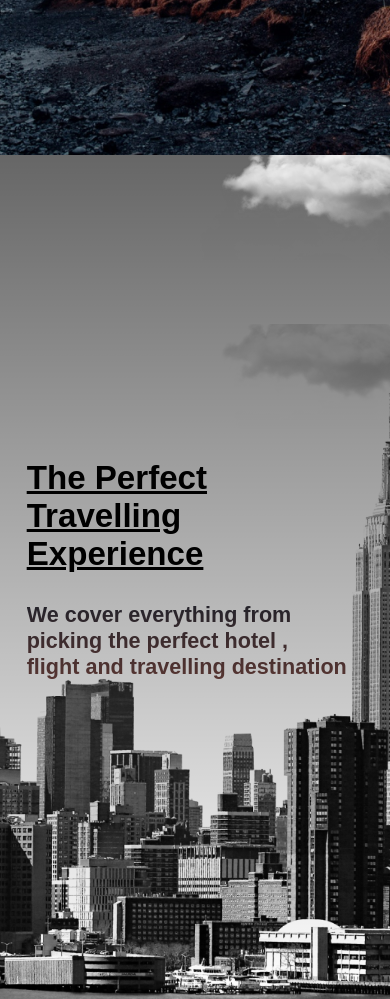
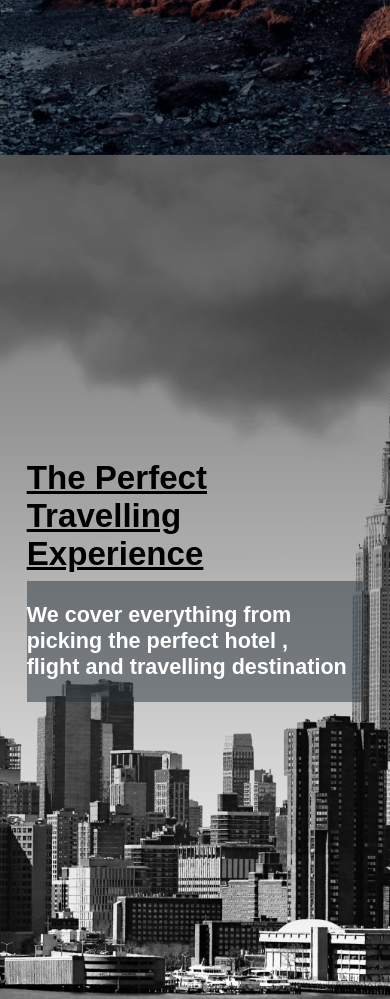
Before and after one commit to hardik8528/Travelly, a plain HTML site: page index.html in a window 390 px wide. Shown: the part 720-1719 px from the top of the page. Drawn offline with Linux system fonts and the light colour scheme; a web font is replaced by a local one.

Commit message:
Some animation done

```diff
--- a/index.html
+++ b/index.html
@@ -35,7 +35,6 @@
             <h2>The Perfect Travelling Experience</h2>
             <h3>We cover everything from picking the perfect hotel , <br>flight and travelling destination</h3>
             <img src="/image/cloud.png" class="cloud moving-cloud-1">
-            <img src="/image/cloud.png" class="cloud moving-cloud-2">
         </header>
     </section>
 </body>
--- a/style.css
+++ b/style.css
@@ -30,6 +30,14 @@ button {
   border-radius: 0.5rem;
   color: #212f3d;
   font-weight: 600;
+  transition: all 0.5s ease-in-out;
+  /* animation: buttonAnimation 2s infinite alternate; */
+  cursor: pointer;
+}
+
+button:hover {
+  background: #212f3d;
+  color: #48c9b0;
 }
 
 /* Nav And Landing Page */
@@ -99,6 +107,7 @@ nav ul {
   align-items: center;
   font-family: sans-serif;
   position: relative;
+  overflow: hidden;
 }
 
 .location-head {
@@ -124,16 +133,33 @@ nav ul {
   position: absolute;
   top: 0%;
   right: 0%;
-  width: 50%;
+  /* width: 50%; */
+  pointer-events: none;
 }
 
 .moving-cloud-1 {
+  animation: cloudAnimation 3s infinite alternate;
 }
 
-.moving-cloud-2 {
-  top: 20%;
-  z-index: -1;
-  opacity: 0.5;
+
+@keyframes buttonAnimation {
+  0% {
+    background: #48c9b0;
+  }
+
+  100% {
+    background: #212f3d;
+    color: #48c9b0;
+  }
+}
+
+@keyframes cloudAnimation {
+  from {
+    transform: translate(10%, -10%);
+  }
+  to {
+    transform: translate(0%,0%);
+  }
 }
 
 @media screen and (max-width: 932px) {
@@ -144,6 +170,14 @@ nav ul {
   nav h1 {
     padding: 1.5rem;
     font-size: 5rem;
+  }
+  .cloud{
+    height: 60rem;
+    z-index: -1;
+  }
+  .location-head h3{
+    background: rgba(38, 48, 59, 0.5);
+    -webkit-text-fill-color: rgb(255, 255, 255);
   }
 }
 
```
